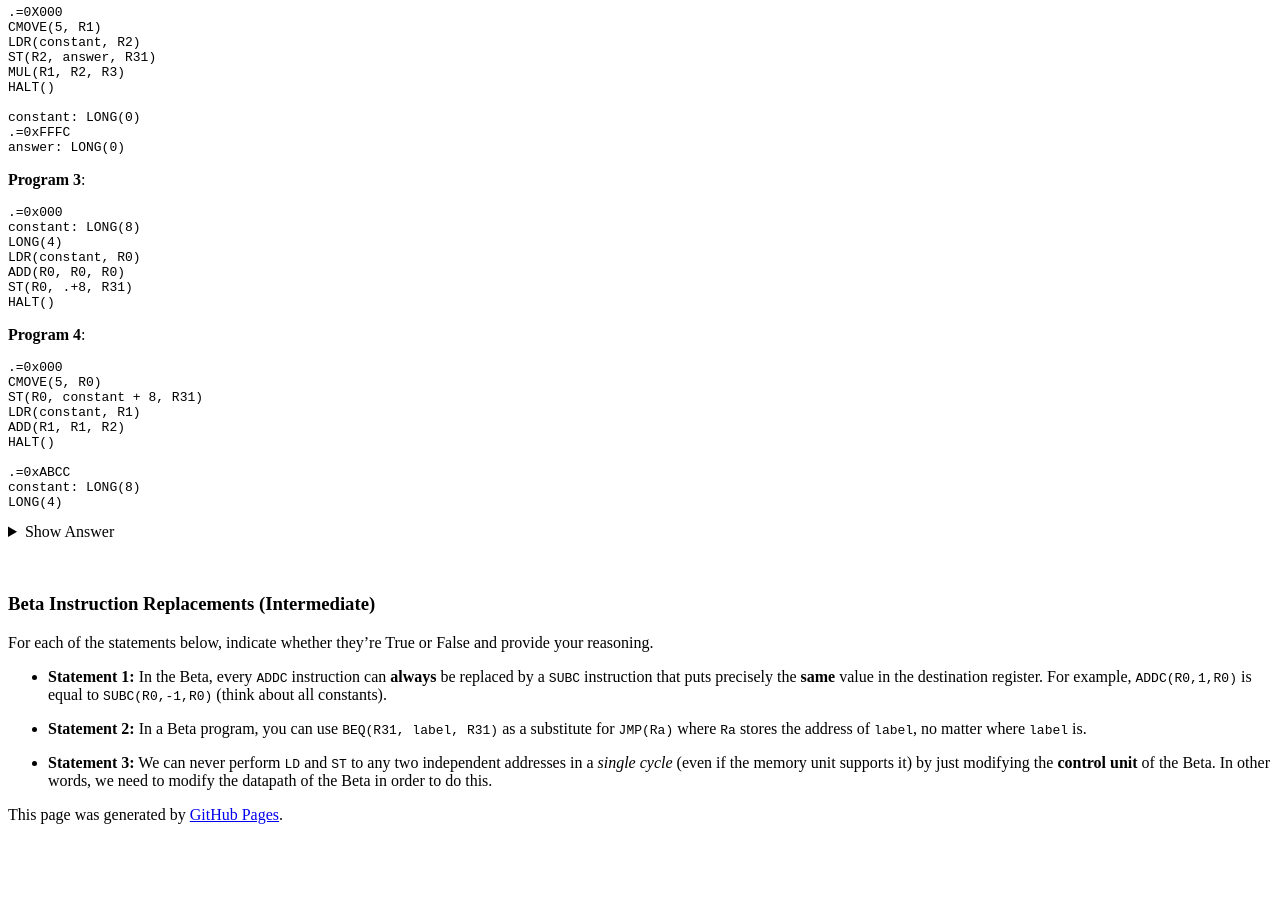
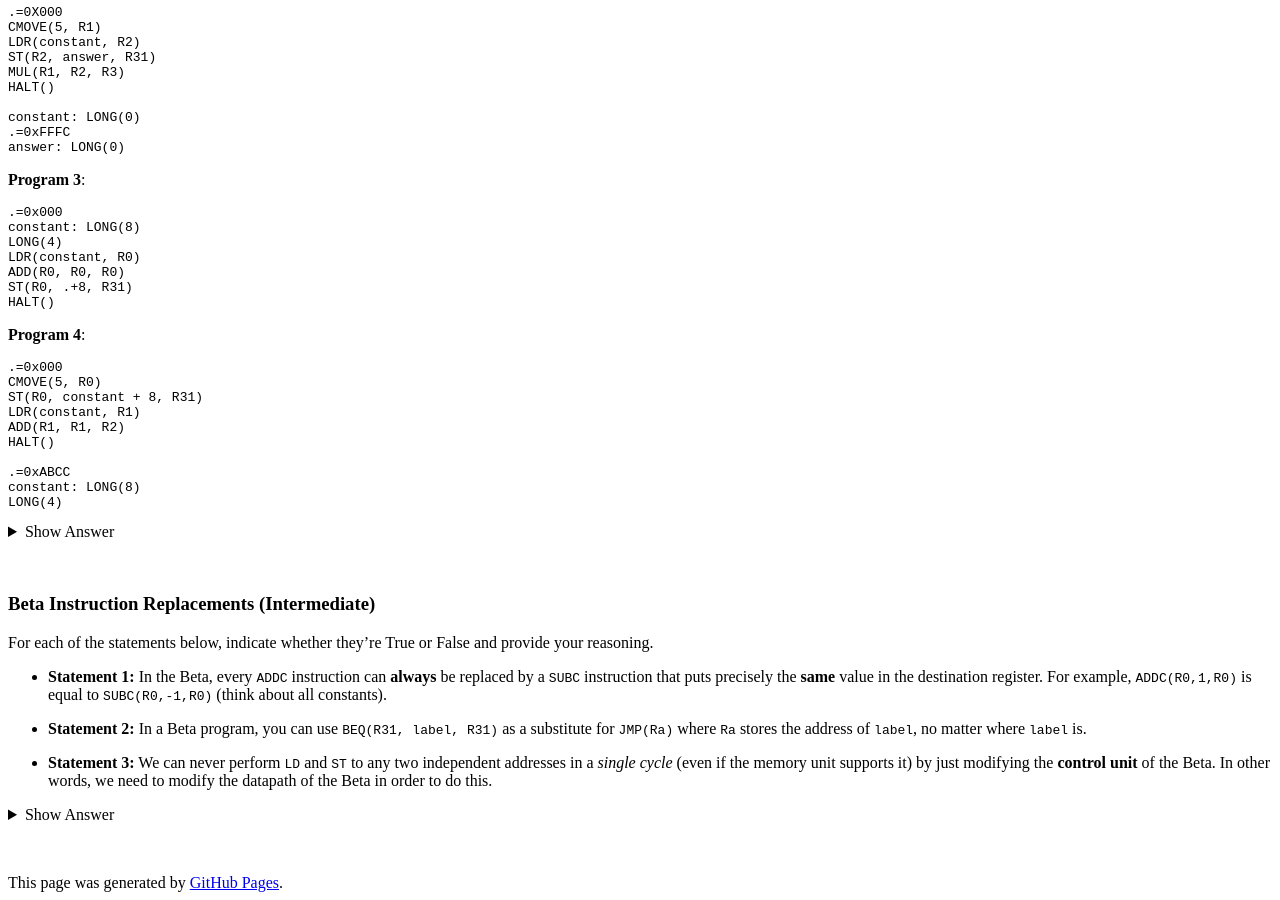
Before and after one commit to natalieagus/natalieagus.github.io, a Jekyll site: the page built from 50002/50002problem_set_5.md, in a window 1280 px wide and 900 px high, scrolled down 3998 px. Built offline with Jekyll 4.4.1, drawn with Linux system fonts in a browser that asks for light colours; formulas are drawn with MathJax 3; a script that is not in the unit is left out; the repository's description, which GitHub fills in, is left out; before the commit the page ends 4830 px from its top, so only the background shows below that.

Commit message:
50002/50002problem_set_5.md updated from https://stackedit.io/

```diff
--- a/50002/50002problem_set_5.md
+++ b/50002/50002problem_set_5.md
@@ -378,8 +378,15 @@
 
 * **Statement 3:** We can never perform `LD` and `ST`  to any two independent addresses in a *single cycle* (even if the memory unit supports it) by just modifying the **control unit** of the Beta. In other words, we need to modify the datapath of the Beta in order to do this.
 
+{::options parse_block_html="true" /}
+<details>
+<summary markdown="span">Show Answer</summary>
 
+**Statement 1** is **False**.
+</details>
+<br/>
+{::options parse_block_html="false" /}
 <!--stackedit_data:
-eyJoaXN0b3J5IjpbMTI0MjU0MDkwOSw3MjgyODQyNTgsMjA2Nz
-g5MzcyNSwtMTEyMDQzOTc4NV19
+eyJoaXN0b3J5IjpbMTQxODQ3MTU4OSwxMjQyNTQwOTA5LDcyOD
+I4NDI1OCwyMDY3ODkzNzI1LC0xMTIwNDM5Nzg1XX0=
 -->
```
